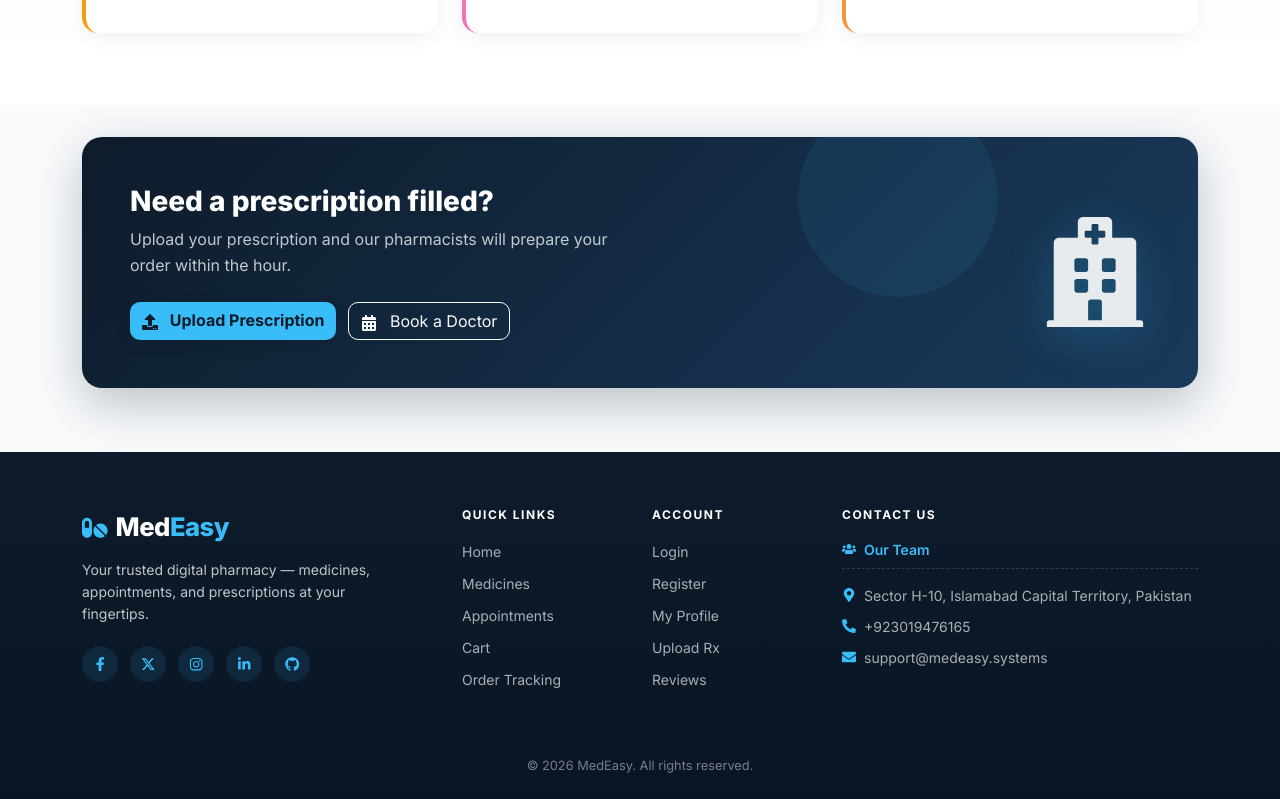
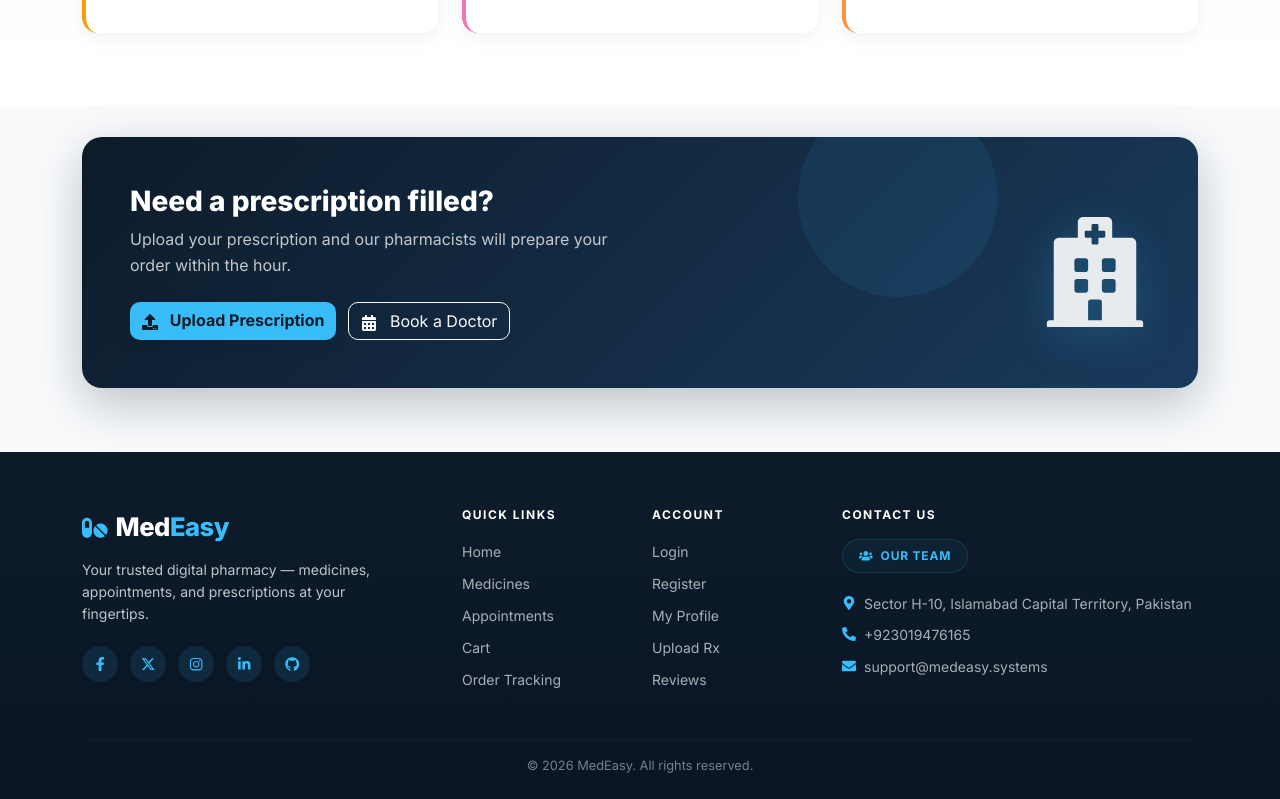
Before and after one commit to AhsanFayyaz13/MedEasy, a React (Vite) app in the folder frontend/: page / in a window 1280 px wide. Shown: the part 2651-3450 px from the top of the page. Built offline with nearby package versions, Linux system fonts and the light colour scheme; no server answers.

Commit message:
Style Our Team link as interactive pill in footer

```diff
--- a/frontend/src/components/Footer.css
+++ b/frontend/src/components/Footer.css
@@ -116,13 +116,36 @@
   color: #38bdf8;
 }
 
-/* Team Link Item & Anchor */
-.team-link-item {
-  border-bottom: 1px dashed rgba(255, 255, 255, 0.15);
+/* Team Link Button */
+.team-pill-link {
+  display: inline-flex;
+  align-items: center;
+  background: rgba(56, 189, 248, 0.05);
+  border: 1px solid rgba(56, 189, 248, 0.15);
+  color: #38bdf8 !important;
+  font-weight: 700;
+  font-size: 0.75rem;
+  letter-spacing: 0.8px;
+  text-transform: uppercase;
+  padding: 0.45rem 1rem;
+  border-radius: 50px;
+  transition: all 0.25s cubic-bezier(0.16, 1, 0.3, 1);
+  text-decoration: none;
+  margin-bottom: 0.25rem;
 }
-.team-anchor-link {
-  font-weight: 600;
-  color: #38bdf8 !important;
+.team-pill-link:hover {
+  background: rgba(56, 189, 248, 0.15);
+  border-color: #38bdf8;
+  color: #fff !important;
+  transform: translateY(-2px);
+  box-shadow: 0 4px 15px rgba(56, 189, 248, 0.18);
+}
+.team-pill-link .pill-icon {
+  font-size: 0.85rem;
+  transition: transform 0.25s ease;
+}
+.team-pill-link:hover .pill-icon {
+  transform: scale(1.15);
 }
 
 /* Divider & copyright */
--- a/frontend/src/components/Footer.jsx
+++ b/frontend/src/components/Footer.jsx
@@ -110,9 +110,10 @@ export default function AppFooter() {
           <Col md={4}>
             <h6 className="footer-heading">Contact Us</h6>
             <ul className="footer-contact">
-              <li className="team-link-item mb-3 pb-2">
-                <FaUsers className="contact-icon" />
-                <Link to="/team" className="team-anchor-link">Our Team</Link>
+              <li className="mb-3">
+                <Link to="/team" className="team-pill-link">
+                  <FaUsers className="pill-icon me-2" /> Our Team
+                </Link>
               </li>
               <li>
                 <FaMapMarkerAlt className="contact-icon" />
```
